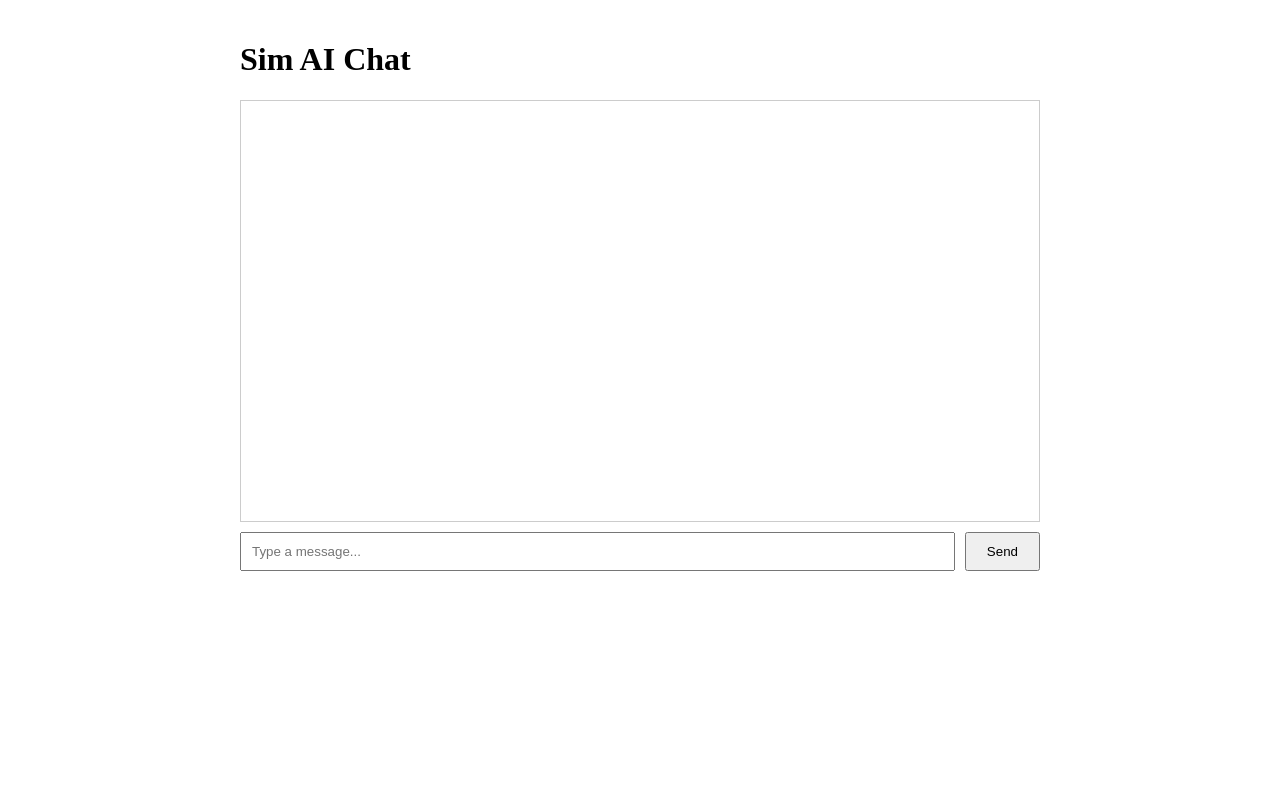
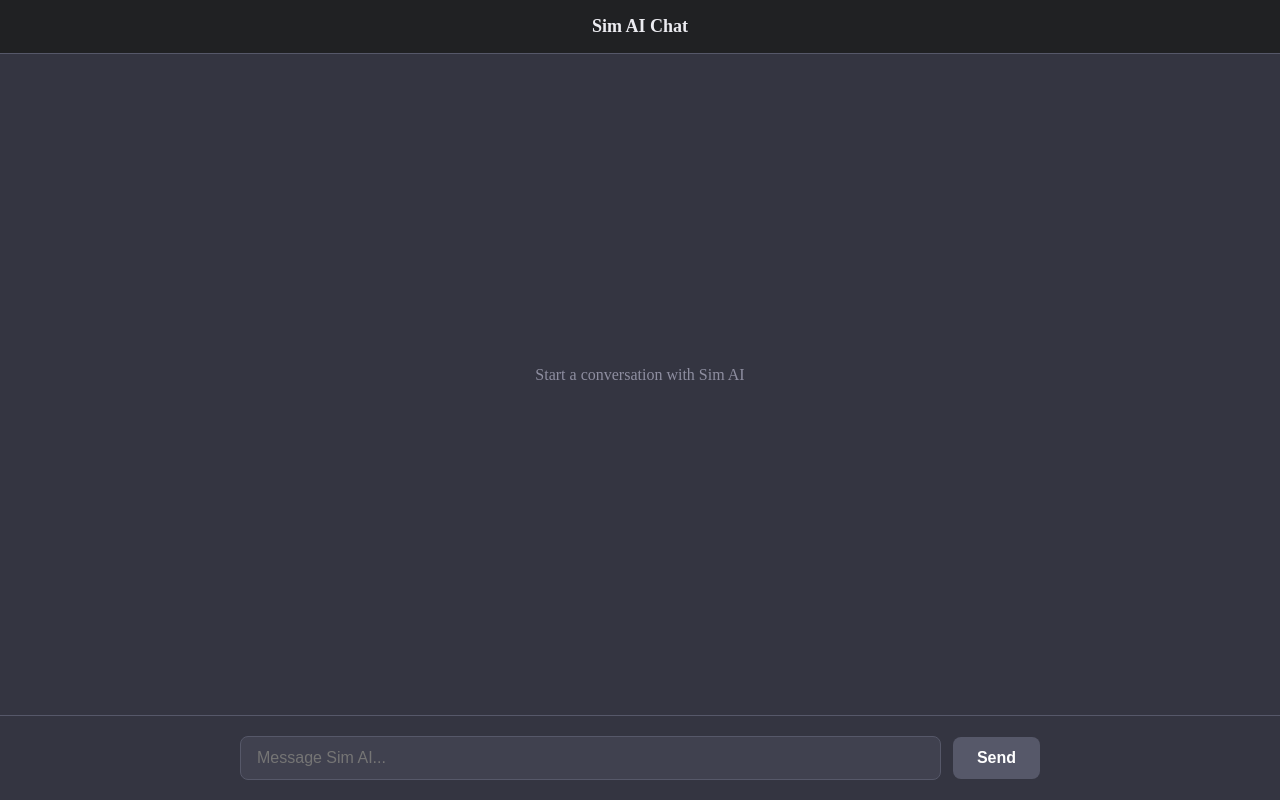
Before and after one commit to heynazmul/sim-agent-vercel-deployment, a Next.js app: page / in a window 1280 px wide. Built offline with nearby package versions, Linux system fonts and the light colour scheme.

Commit message:
Update to ChatGPT-style chat UI
Added auto-scrolling feature to chat messages and improved UI layout.

```diff
--- a/app/page.js
+++ b/app/page.js
@@ -1,10 +1,19 @@
 'use client';
-import { useState } from 'react';
+import { useState, useRef, useEffect } from 'react';
 
 export default function Home() {
   const [messages, setMessages] = useState([]);
   const [input, setInput] = useState('');
   const [loading, setLoading] = useState(false);
+  const messagesEndRef = useRef(null);
+
+  const scrollToBottom = () => {
+    messagesEndRef.current?.scrollIntoView({ behavior: 'smooth' });
+  };
+
+  useEffect(() => {
+    scrollToBottom();
+  }, [messages]);
 
   const sendMessage = async () => {
     if (!input.trim()) return;
@@ -31,29 +40,151 @@ export default function Home() {
   };
 
   return (
-    <div style={{ maxWidth: '800px', margin: '0 auto', padding: '20px' }}>
-      <h1>Sim AI Chat</h1>
-      <div style={{ border: '1px solid #ccc', padding: '10px', height: '400px', overflowY: 'scroll', marginBottom: '10px' }}>
+    <div style={{
+      display: 'flex',
+      flexDirection: 'column',
+      height: '100vh',
+      backgroundColor: '#343541'
+    }}>
+      {/* Header */}
+      <div style={{
+        padding: '16px',
+        borderBottom: '1px solid #565869',
+        backgroundColor: '#202123',
+        color: '#ececf1',
+        fontSize: '18px',
+        fontWeight: '600',
+        textAlign: 'center'
+      }}>
+        Sim AI Chat
+      </div>
+
+      {/* Messages Container */}
+      <div style={{
+        flex: 1,
+        overflowY: 'auto',
+        padding: '20px',
+        display: 'flex',
+        flexDirection: 'column',
+        gap: '20px'
+      }}>
+        {messages.length === 0 && (
+          <div style={{
+            display: 'flex',
+            justifyContent: 'center',
+            alignItems: 'center',
+            height: '100%',
+            color: '#8e8ea0',
+            fontSize: '16px'
+          }}>
+            Start a conversation with Sim AI
+          </div>
+        )}
+
         {messages.map((msg, i) => (
-          <div key={i} style={{ marginBottom: '10px' }}>
-            <strong>{msg.role}:</strong> {msg.content}
+          <div key={i} style={{
+            backgroundColor: msg.role === 'user' ? '#343541' : '#444654',
+            padding: '16px',
+            borderRadius: '8px',
+            maxWidth: '800px',
+            width: '100%',
+            margin: '0 auto',
+            color: '#ececf1'
+          }}>
+            <div style={{
+              fontWeight: '600',
+              marginBottom: '8px',
+              color: msg.role === 'user' ? '#19c37d' : '#9b87f5'
+            }}>
+              {msg.role === 'user' ? 'You' : 'Sim AI'}
+            </div>
+            <div style={{
+              whiteSpace: 'pre-wrap',
+              lineHeight: '1.6'
+            }}>
+              {msg.content}
+            </div>
           </div>
         ))}
-        {loading && <div>Loading...</div>}
+
+        {loading && (
+          <div style={{
+            backgroundColor: '#444654',
+            padding: '16px',
+            borderRadius: '8px',
+            maxWidth: '800px',
+            width: '100%',
+            margin: '0 auto',
+            color: '#ececf1'
+          }}>
+            <div style={{
+              fontWeight: '600',
+              marginBottom: '8px',
+              color: '#9b87f5'
+            }}>
+              Sim AI
             </div>
-      <div style={{ display: 'flex', gap: '10px' }}>
+            <div style={{ display: 'flex', gap: '4px' }}>
+              <span style={{ animation: 'pulse 1.5s ease-in-out infinite' }}>●</span>
+              <span style={{ animation: 'pulse 1.5s ease-in-out 0.2s infinite' }}>●</span>
+              <span style={{ animation: 'pulse 1.5s ease-in-out 0.4s infinite' }}>●</span>
+            </div>
+          </div>
+        )}
+
+        <div ref={messagesEndRef} />
+      </div>
+
+      {/* Input Container */}
+      <div style={{
+        padding: '20px',
+        backgroundColor: '#343541',
+        borderTop: '1px solid #565869'
+      }}>
+        <div style={{
+          maxWidth: '800px',
+          margin: '0 auto',
+          display: 'flex',
+          gap: '12px',
+          alignItems: 'center'
+        }}>
           <input
             type="text"
             value={input}
             onChange={(e) => setInput(e.target.value)}
-          onKeyPress={(e) => e.key === 'Enter' && sendMessage()}
-          placeholder="Type a message..."
-          style={{ flex: 1, padding: '10px' }}
+            onKeyPress={(e) => e.key === 'Enter' && !loading && sendMessage()}
+            placeholder="Message Sim AI..."
+            disabled={loading}
+            style={{
+              flex: 1,
+              padding: '12px 16px',
+              backgroundColor: '#40414f',
+              border: '1px solid #565869',
+              borderRadius: '8px',
+              color: '#ececf1',
+              fontSize: '16px',
+              outline: 'none'
+            }}
           />
-        <button onClick={sendMessage} disabled={loading} style={{ padding: '10px 20px' }}>
+          <button
+            onClick={sendMessage}
+            disabled={loading || !input.trim()}
+            style={{
+              padding: '12px 24px',
+              backgroundColor: loading || !input.trim() ? '#565869' : '#19c37d',
+              color: '#fff',
+              border: 'none',
+              borderRadius: '8px',
+              cursor: loading || !input.trim() ? 'not-allowed' : 'pointer',
+              fontSize: '16px',
+              fontWeight: '600',
+              transition: 'background-color 0.2s'
+            }}
+          >
             Send
           </button>
         </div>
       </div>
+    </div>
   );
 }
```
Lines whose indentation alone changed are shown as unchanged.
